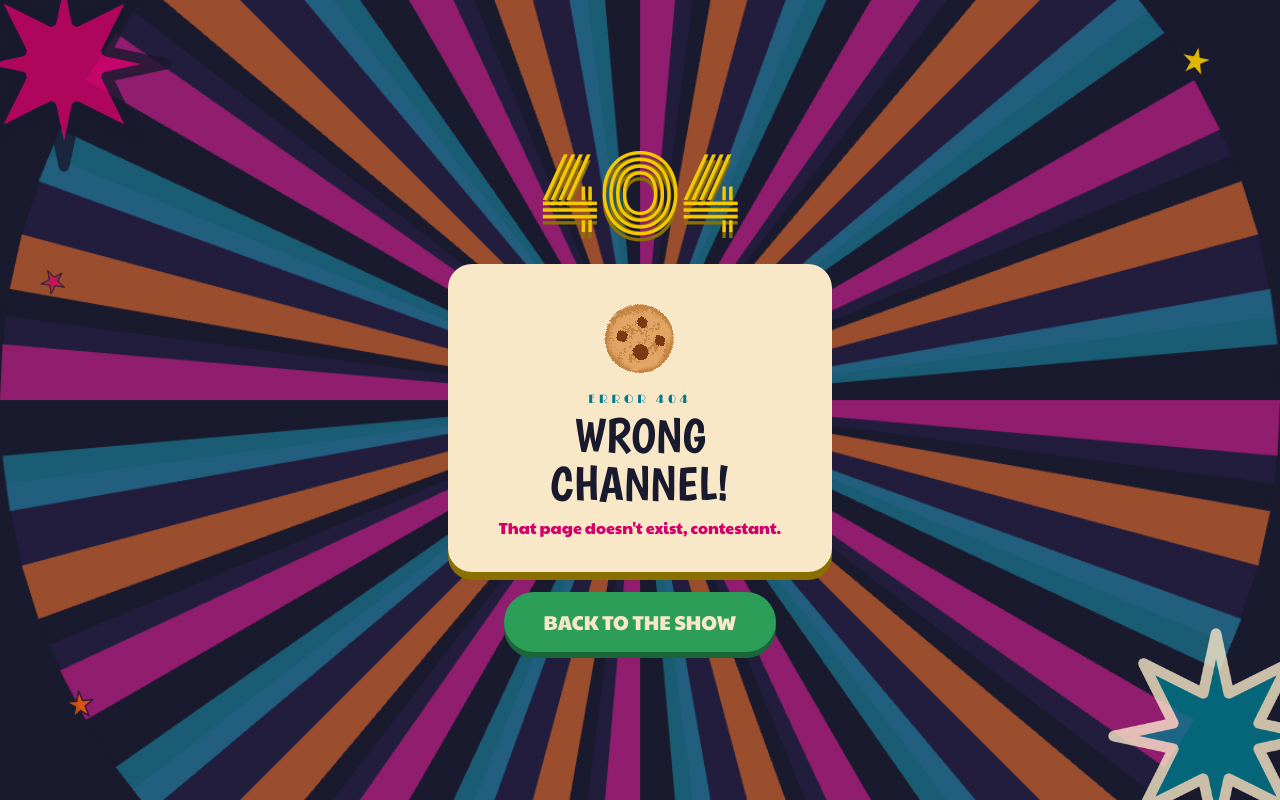
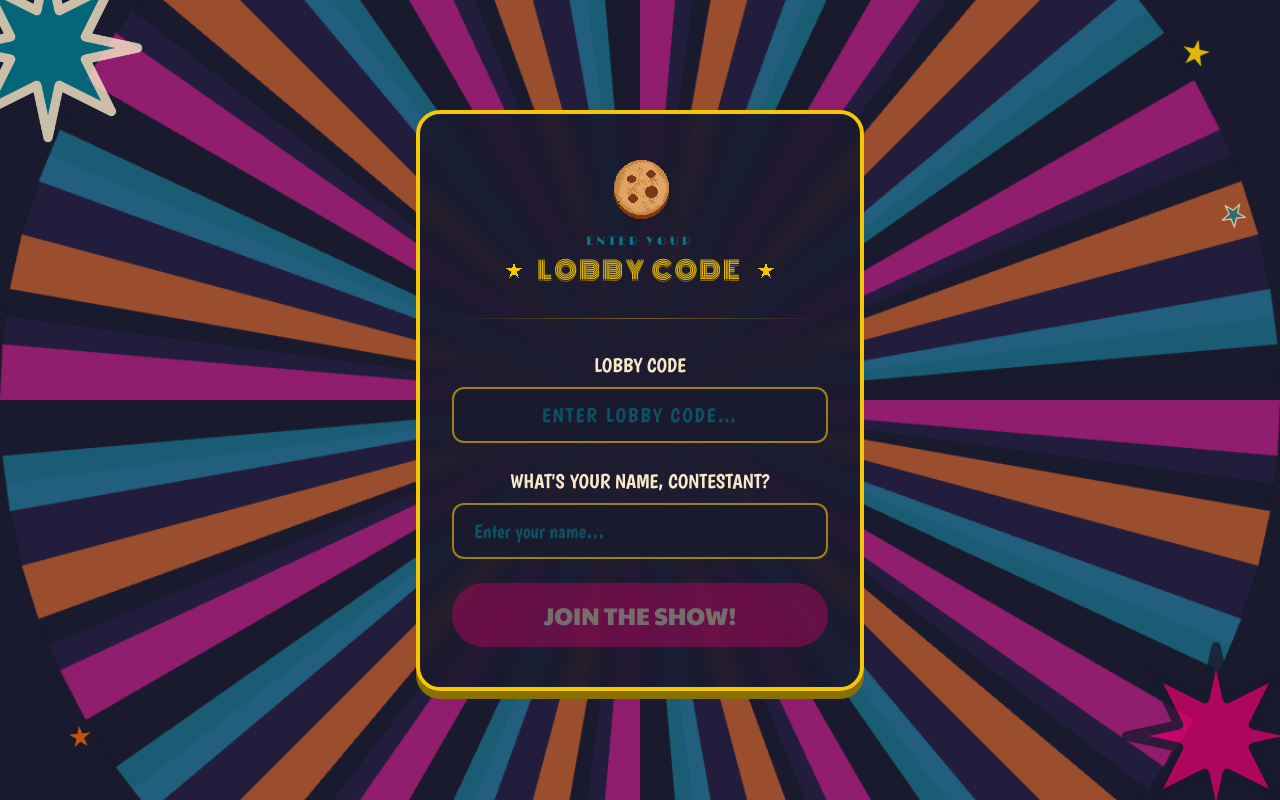
Before and after one commit to garciaf/who-is-a-smart-cookie-client, a SvelteKit app: page /join in a window 1280 px wide. Before the commit this address had no page. Built offline with nearby package versions, Linux system fonts and the light colour scheme.

Commit message:
[PAGE] add loading screen and join page

```diff
--- a/src/routes/+page.svelte
+++ b/src/routes/+page.svelte
@@ -77,10 +77,11 @@
 			SMART COOKIE?
 		</h1>
 
-		<button
+		<a
+			href="/join"
 			class="mt-6 cursor-pointer rounded-full bg-magenta px-10 py-4 font-paytone text-2xl text-cream shadow-[0_6px_0_#7a003d] transition-transform hover:brightness-110 active:translate-y-1 active:shadow-[0_2px_0_#7a003d]"
 		>
 			PLAY NOW
-		</button>
+		</a>
 
 	</div>
--- /dev/null
+++ b/src/routes/join/+page.svelte
@@ -0,0 +1,92 @@
+<script lang="ts">
+	import { asset } from '$app/paths';
+
+	let code = $state('');
+	let name = $state('');
+
+	function joinLobby(event: Event) {
+		event.preventDefault();
+		// socket logic comes later
+	}
+</script>
+
+<!-- Corner accents -->
+<img src={asset('/images/burst-teal.png')}    alt="" aria-hidden="true" class="absolute -top-16 -left-16 h-56 w-56 opacity-80" />
+<img src={asset('/images/burst-magenta.png')} alt="" aria-hidden="true" class="absolute -bottom-12 -right-12 h-56 w-56 opacity-80" />
+<img src={asset('/images/star-yellow.png')}   alt="" aria-hidden="true" class="absolute top-8 right-16 h-10 w-10 rotate-12 opacity-90" />
+<img src={asset('/images/star-orange.png')}   alt="" aria-hidden="true" class="absolute bottom-12 left-16 h-8 w-8 -rotate-6 opacity-80" />
+<img src={asset('/images/star-teal.png')}     alt="" aria-hidden="true" class="absolute top-1/4 right-8 h-7 w-7 rotate-30 opacity-70" />
+
+<!-- Center card -->
+<div class="relative z-10 flex h-full items-center justify-center px-4">
+	<div class="w-full max-w-md rounded-3xl border-4 border-game-yellow bg-navy/90 px-8 py-10 shadow-[0_8px_0_#8a7000] backdrop-blur-sm">
+
+		<!-- Cookie icon -->
+		<div class="mb-4 flex justify-center">
+			<img
+				src={asset('/images/cookie-64-64px.png')}
+				alt="Cookie"
+				class="pixel-perfect h-16 w-16 drop-shadow-[0_4px_0_#7a3a14]"
+			/>
+		</div>
+
+		<!-- Title badge -->
+		<p class="mb-1 text-center font-limelight text-xs tracking-[0.25em] text-teal uppercase">
+			ENTER YOUR
+		</p>
+		<div class="mb-8 flex items-center justify-center gap-3">
+			<img src={asset('/images/star-yellow.png')} alt="" aria-hidden="true" class="pixel-perfect h-6 w-6" />
+			<span class="font-monoton text-2xl tracking-widest text-game-yellow drop-shadow-[0_2px_0_#8a7000]">
+				LOBBY CODE
+			</span>
+			<img src={asset('/images/star-yellow.png')} alt="" aria-hidden="true" class="pixel-perfect h-6 w-6" />
+		</div>
+
+		<!-- Divider -->
+		<div class="mb-8 h-px bg-gradient-to-r from-transparent via-game-yellow/40 to-transparent"></div>
+
+		<!-- Form -->
+		<form onsubmit={joinLobby} class="flex flex-col gap-6">
+			<div class="flex flex-col gap-2">
+				<label for="lobby_code" class="text-center font-boogaloo text-xl text-cream">
+					LOBBY CODE
+				</label>
+				<input
+					id="lobby_code"
+					name="lobby_code"
+					type="text"
+					bind:value={code}
+					placeholder="Enter lobby code…"
+					required
+					autocomplete="off"
+					class="w-full rounded-xl border-2 border-game-yellow/60 bg-navy px-5 py-3 font-boogaloo text-xl text-cream placeholder:text-teal/60 outline-none transition focus:border-game-yellow focus:ring-2 focus:ring-game-yellow/30 uppercase tracking-widest text-center"
+				/>
+			</div>
+
+			<div class="flex flex-col gap-2">
+				<label for="player_name" class="text-center font-boogaloo text-xl text-cream">
+					WHAT'S YOUR NAME, CONTESTANT?
+				</label>
+				<input
+					id="player_name"
+					name="player_name"
+					type="text"
+					bind:value={name}
+					placeholder="Enter your name…"
+					required
+					autocomplete="off"
+					class="w-full rounded-xl border-2 border-game-yellow/60 bg-navy px-5 py-3 font-boogaloo text-xl text-cream placeholder:text-teal/60 outline-none transition focus:border-game-yellow focus:ring-2 focus:ring-game-yellow/30"
+				/>
+			</div>
+
+			<button
+				type="submit"
+				disabled={!name.trim() || !code.trim()}
+				class="w-full cursor-pointer rounded-full bg-magenta py-4 font-paytone text-2xl text-cream shadow-[0_6px_0_#7a003d] transition-transform hover:brightness-110 active:translate-y-1 active:shadow-[0_2px_0_#7a003d] disabled:cursor-not-allowed disabled:opacity-40 disabled:shadow-none disabled:translate-y-0"
+			>
+				JOIN THE SHOW!
+			</button>
+		</form>
+
+	</div>
+</div>
--- /dev/null
+++ b/src/routes/loading/+page.svelte
@@ -0,0 +1,40 @@
+<script lang="ts">
+	import { asset } from '$app/paths';
+
+	const message = 'Look at the screen!';
+</script>
+
+<!-- Corner accents -->
+<img src={asset('/images/burst-orange.png')}  alt="" aria-hidden="true" class="absolute -top-16 -right-16 h-64 w-64 opacity-80" />
+<img src={asset('/images/burst-teal.png')}    alt="" aria-hidden="true" class="absolute -bottom-16 -left-16 h-64 w-64 opacity-80" />
+<img src={asset('/images/star-yellow.png')}   alt="" aria-hidden="true" class="absolute top-8 left-12 h-10 w-10 rotate-12 opacity-90" />
+<img src={asset('/images/star-magenta.png')}  alt="" aria-hidden="true" class="absolute top-16 right-24 h-8 w-8 -rotate-6 opacity-90" />
+<img src={asset('/images/star-teal.png')}     alt="" aria-hidden="true" class="absolute bottom-24 right-16 h-10 w-10 rotate-12 opacity-90" />
+<img src={asset('/images/star-orange.png')}   alt="" aria-hidden="true" class="absolute bottom-16 left-20 h-7 w-7 -rotate-12 opacity-80" />
+
+<!-- Center card -->
+<div class="relative z-10 flex h-full items-center justify-center px-4">
+	<div class="w-full max-w-md rounded-3xl border-4 border-game-yellow bg-navy/90 px-8 py-10 shadow-[0_8px_0_#8a7000] backdrop-blur-sm flex flex-col items-center gap-6 text-center">
+
+		<!-- Cookie icon -->
+		<img
+			src={asset('/images/cookie-64-64px.png')}
+			alt="Cookie"
+			class="pixel-perfect h-16 w-16 drop-shadow-[0_4px_0_#7a3a14]"
+		/>
+
+		<!-- Label -->
+		<p class="font-limelight text-xs tracking-[0.3em] text-teal uppercase">
+			FROM YOUR HOST
+		</p>
+
+		<!-- Divider -->
+		<div class="w-full h-px bg-gradient-to-r from-transparent via-game-yellow/40 to-transparent"></div>
+
+		<!-- Message -->
+		<p class="font-boogaloo text-4xl leading-snug text-cream drop-shadow-[0_2px_0_#1a1a3e] sm:text-5xl">
+			{message}
+		</p>
+
+	</div>
+</div>
```
Also changed, not shown: .claude/settings.local.json.
